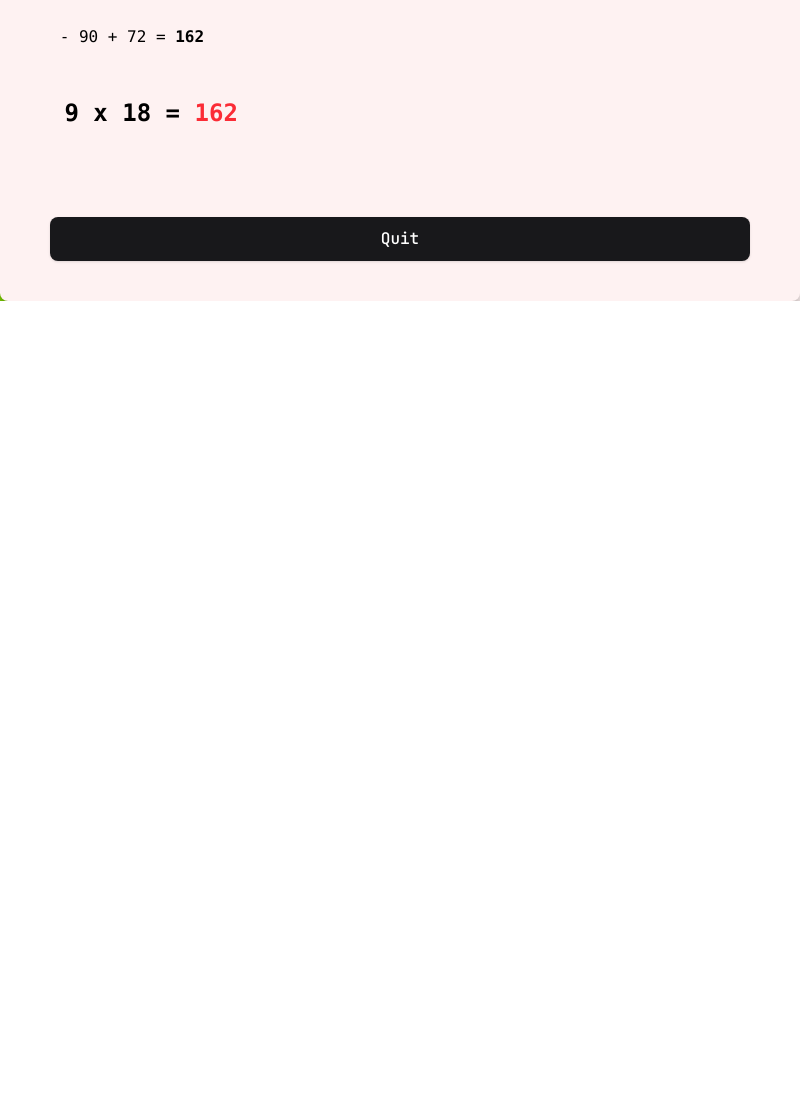
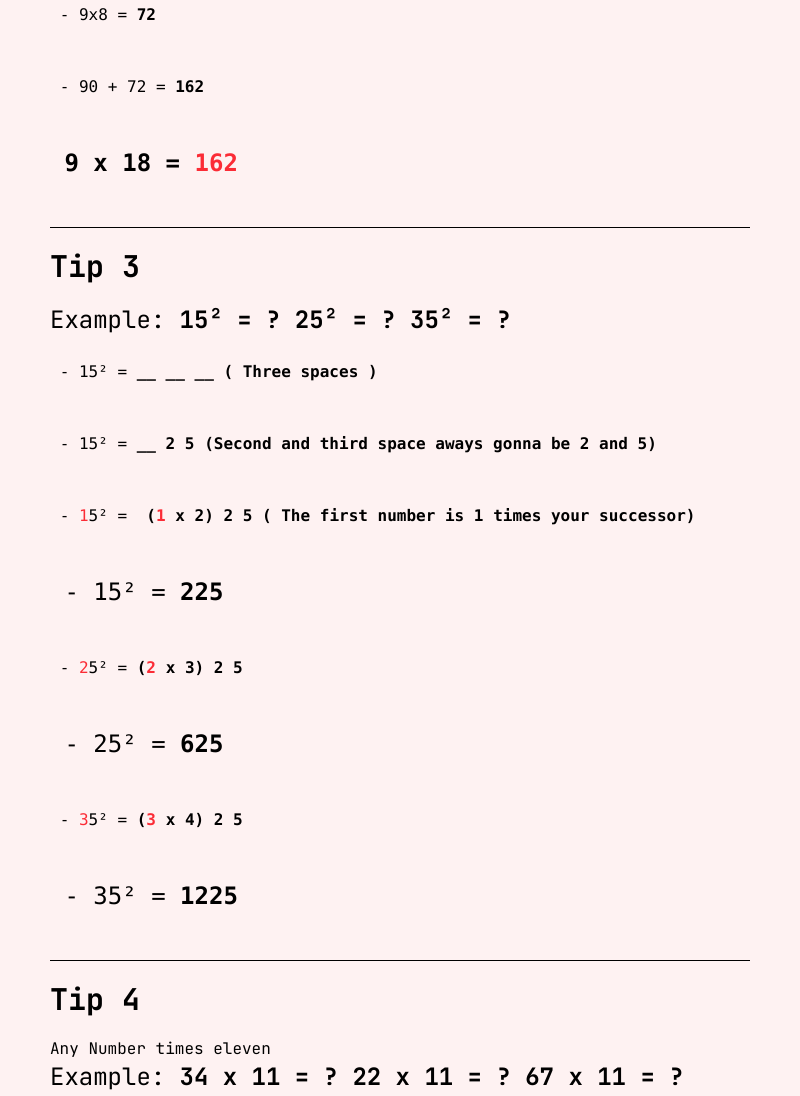
Before and after one commit to Mafald07h/Math-Training, an Electron app: page pages/tutorial.html in a window 800 px wide. Shown: the part 1215-2311 px from the top of the page. Before the commit the page ends 1516 px from the top, so only its background shows below. Drawn offline with nearby package versions, Linux system fonts and the light colour scheme.

Commit message:
docs: Adicionar mais seções de tutoriais

```diff
--- a/pages/tutorial.html
+++ b/pages/tutorial.html
@@ -19,7 +19,9 @@
         <div class="bg-red-50 h-[auto] px-[50px] mt-[50px] rounded-lg shadow-xl/30 flex flex-col">
             <h1 class="text-left text-5xl my-[15px] font-medium">Tutorial</h1>
             <p> >> This is a simple tutorial the how you can do a mental calculates, there are some tips bellow.</p>
+            <hr>
             <h3 class="text-3xl my-[20px] font-bold">Tip 1</h3>
+            <p>Sums</p>
             <p class="text-2xl">Example: <span class="font-bold ">35+47 = ? </span></p>
             <pre>
                 <p> - 35 = <span class="font-bold">30 + 5</span></p>
@@ -30,7 +32,9 @@
                 <p> - <span class="font-bold">70 + 12</span> = <span class="font-bold text-red-500">82</span></p>
                 <p class="text-2xl font-bold"> 35+47 = <span class="font-bold text-red-500">82</span></p>
             </pre>
+            <hr>
             <h3 class="text-3xl my-[20px] font-bold">Tip 2</h3>
+            <p>Multiplication</p>
             <p class="text-2xl">Example: <span class="font-bold ">9 x 18 = ? </span></p>
             <pre>
                 <p> - 9 x 18 = <span class="font-bold">9 x (10 + 8)</span></p>
@@ -40,6 +44,23 @@
                 <p> - 90 + 72 = <span class="font-bold">162</span></p>
                 <p class="text-2xl font-bold"> 9 x 18 = <span class="font-bold text-red-500">162</span></p>
             </pre>
+            <hr>
+            <h3 class="text-3xl my-[20px] font-bold">Tip 3</h3>
+            <p class="text-2xl">Example: <span class="font-bold ">15² = ? 25² = ? 35² = ? </span></p>
+            <pre>
+                <p> - 15² = <span class="font-bold">__ __ __ ( Three spaces )</span></p>
+                <p> - 15² = <span class="font-bold">__ 2 5 (Second and third space aways gonna be 2 and 5)</span></p>
+                <p> - <span class="text-red-500">1</span>5² = <span class="font-bold"> (<span class="text-red-500">1 </span>x 2) 2 5 ( The first number is 1 times your successor)</span></p>
+                <p class="text-2xl"> - 15² = <span class="font-bold">225</span></p>
+                <p> - <span class="text-red-500">2</span>5² = <span class="font-bold">(<span class="text-red-500">2</span> x 3) 2 5 </span></p>
+                <p class="text-2xl"> - 25² = <span class="font-bold">625</span></p>
+                <p> - <span class="text-red-500">3</span>5² = <span class="font-bold">(<span class="text-red-500">3</span> x 4) 2 5 </span></p>
+                <p class="text-2xl"> - 35² = <span class="font-bold">1225</span></p>
+            </pre>
+            <hr>
+            <h3 class="text-3xl my-[20px] font-bold">Tip 4</h3>
+            <p>Any Number times eleven</p>
+             <p class="text-2xl">Example: <span class="font-bold"> 34 x 11 = ? 22 x 11 = ? 67 x 11 = ?</span></p>
             <a href="index.html"
                 class="px-5 py-2.5 rounded-lg bg-zinc-900 hover:bg-black active:bg-zinc-800 text-white font-medium shadow-sm hover:shadow transition-all duration-200 focus:outline-none focus:ring-2 focus:ring-zinc-900 focus:ring-offset-2 my-[40px] text-center">Quit</a>
         </div>
```
